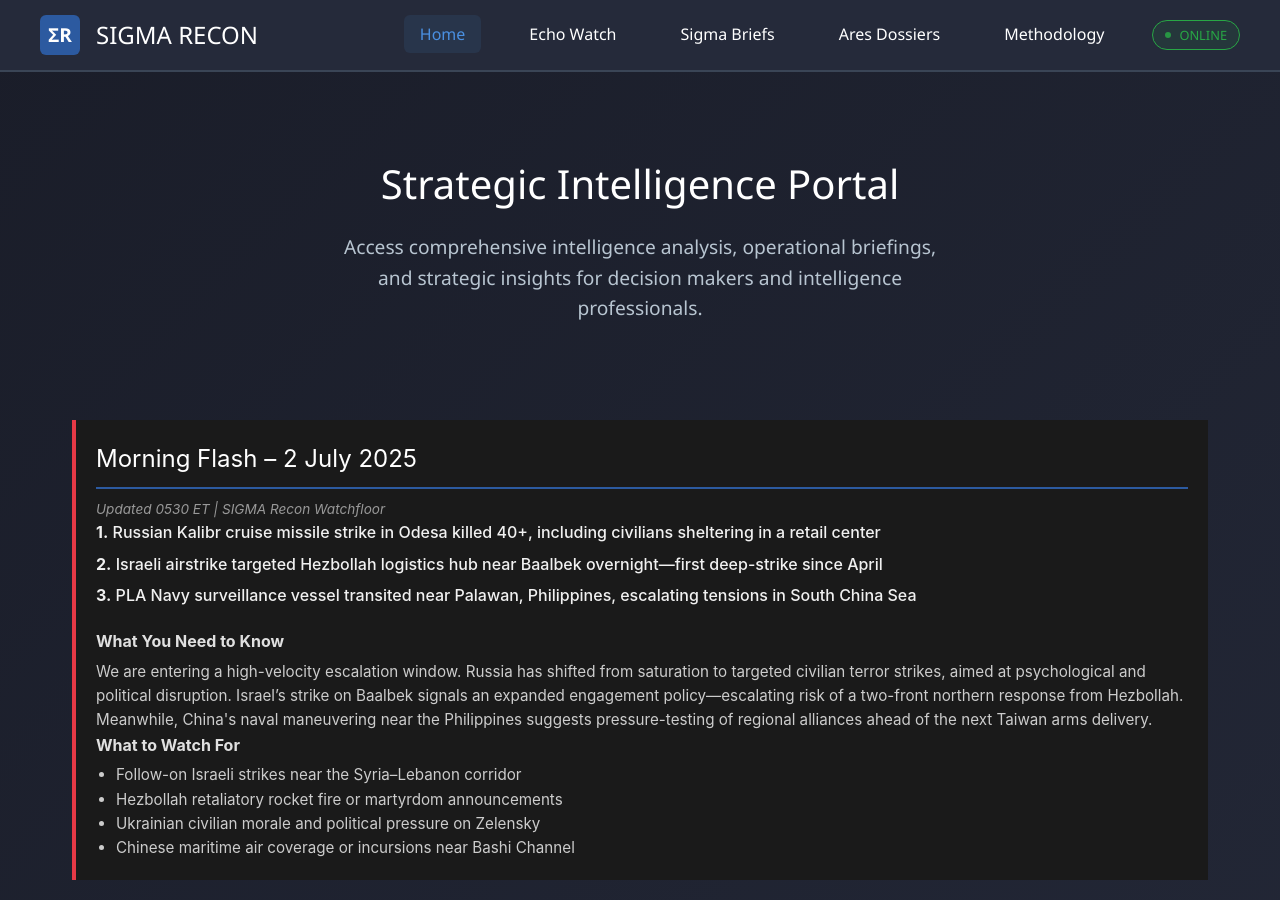
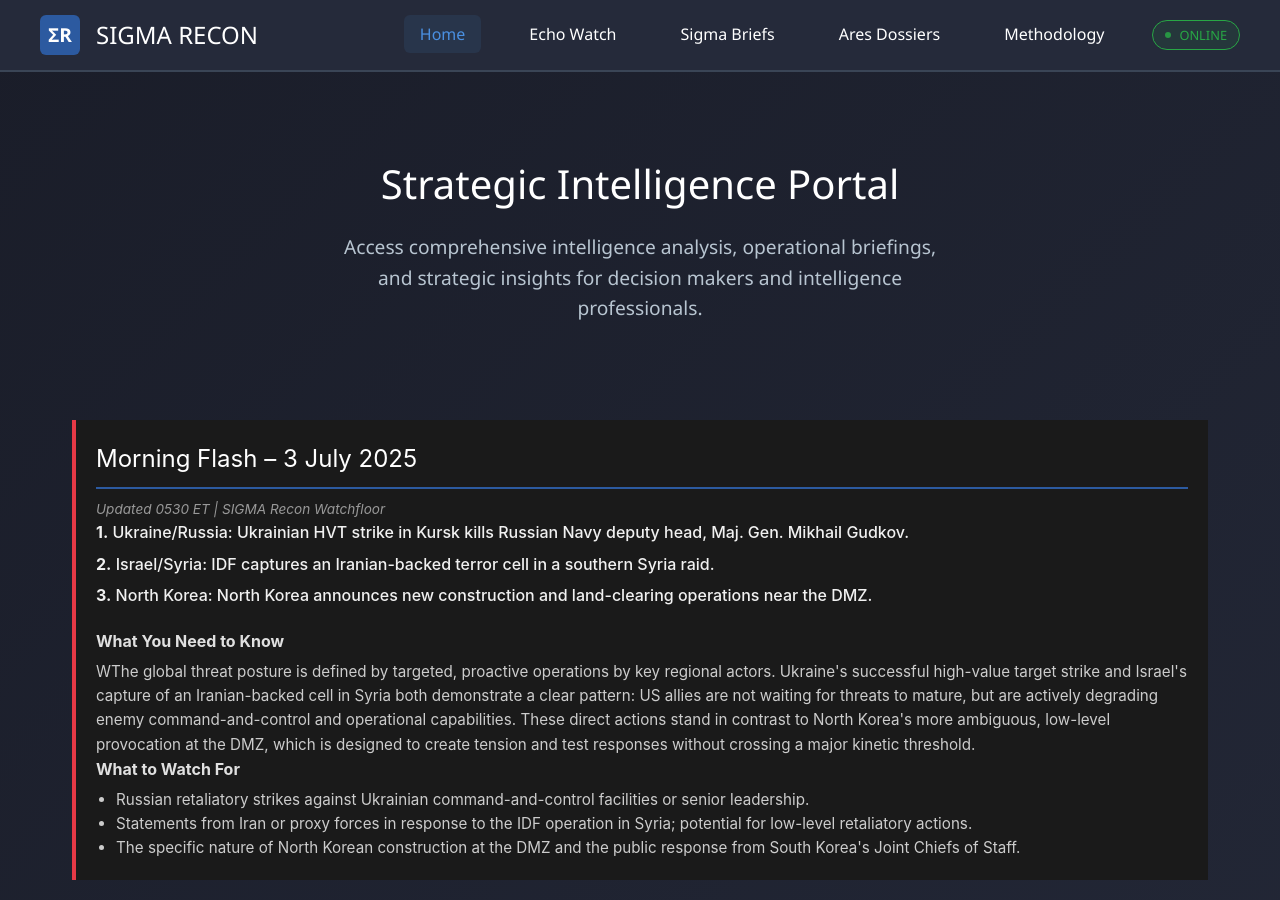
Before and after one commit to Monster52/SIGMA_Recon, a Jekyll site: the page built from index.html, in a window 1280 px wide and 900 px high. Built offline with Jekyll 4.4.1, drawn with Linux system fonts in a browser that asks for light colours.

Commit message:
Updated 3 July Morning Brief

```diff
--- a/index.html
+++ b/index.html
@@ -10,26 +10,25 @@ title: SIGMA Recon - Strategic Intelligence Portal
 
 <!-- Morning Flash Module -->
 <div class="morning-flash-container">
-  <h2 class="section-title">Morning Flash – 2 July 2025</h2>
+  <h2 class="section-title">Morning Flash – 3 July 2025</h2>
     <p class="flash-timestamp">Updated 0530 ET | SIGMA Recon Watchfloor</p>
 
   <ul class="flash-bullets">
-    <li><strong>1.</strong> Russian Kalibr cruise missile strike in Odesa killed 40+, including civilians sheltering in a retail center</li>
-    <li><strong>2.</strong> Israeli airstrike targeted Hezbollah logistics hub near Baalbek overnight—first deep-strike since April</li>
-    <li><strong>3.</strong> PLA Navy surveillance vessel transited near Palawan, Philippines, escalating tensions in South China Sea</li>
+    <li><strong>1.</strong> Ukraine/Russia: Ukrainian HVT strike in Kursk kills Russian Navy deputy head, Maj. Gen. Mikhail Gudkov.</li>
+    <li><strong>2.</strong> Israel/Syria: IDF captures an Iranian-backed terror cell in a southern Syria raid.</li>
+    <li><strong>3.</strong> North Korea: North Korea announces new construction and land-clearing operations near the DMZ.</li>
   </ul>
   <div class="flash-subsections">
     <div class="flash-need-to-know">
       <h4>What You Need to Know</h4>
-      <p>We are entering a high-velocity escalation window. Russia has shifted from saturation to targeted civilian terror strikes, aimed at psychological and political disruption. Israel’s strike on Baalbek signals an expanded engagement policy—escalating risk of a two-front northern response from Hezbollah. Meanwhile, China's naval maneuvering near the Philippines suggests pressure-testing of regional alliances ahead of the next Taiwan arms delivery.</p>
+      <p>WThe global threat posture is defined by targeted, proactive operations by key regional actors. Ukraine's successful high-value target strike and Israel's capture of an Iranian-backed cell in Syria both demonstrate a clear pattern: US allies are not waiting for threats to mature, but are actively degrading enemy command-and-control and operational capabilities. These direct actions stand in contrast to North Korea's more ambiguous, low-level provocation at the DMZ, which is designed to create tension and test responses without crossing a major kinetic threshold.</p>
     </div>
     <div class="flash-watch-for">
       <h4>What to Watch For</h4>
       <ul>
-        <li>Follow-on Israeli strikes near the Syria–Lebanon corridor</li>
-        <li>Hezbollah retaliatory rocket fire or martyrdom announcements</li>
-        <li>Ukrainian civilian morale and political pressure on Zelensky</li>
-        <li>Chinese maritime air coverage or incursions near Bashi Channel</li>
+        <li>Russian retaliatory strikes against Ukrainian command-and-control facilities or senior leadership.</li>
+        <li>Statements from Iran or proxy forces in response to the IDF operation in Syria; potential for low-level retaliatory actions.</li>
+        <li>The specific nature of North Korean construction at the DMZ and the public response from South Korea's Joint Chiefs of Staff.</li>
       </ul>
     </div>
   </div>
```
